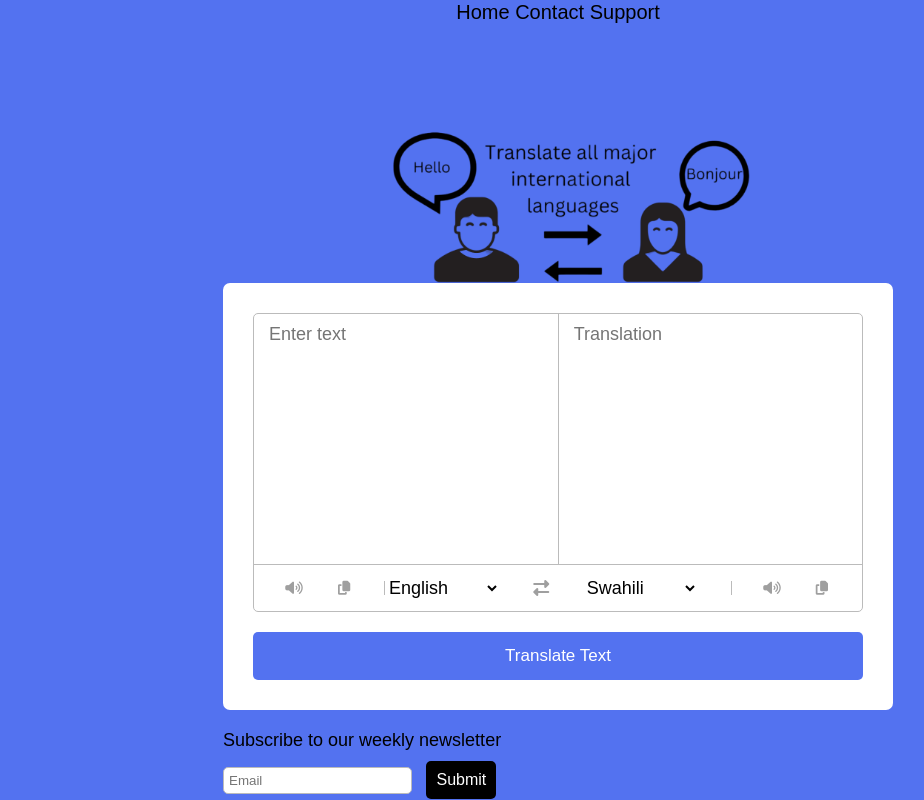
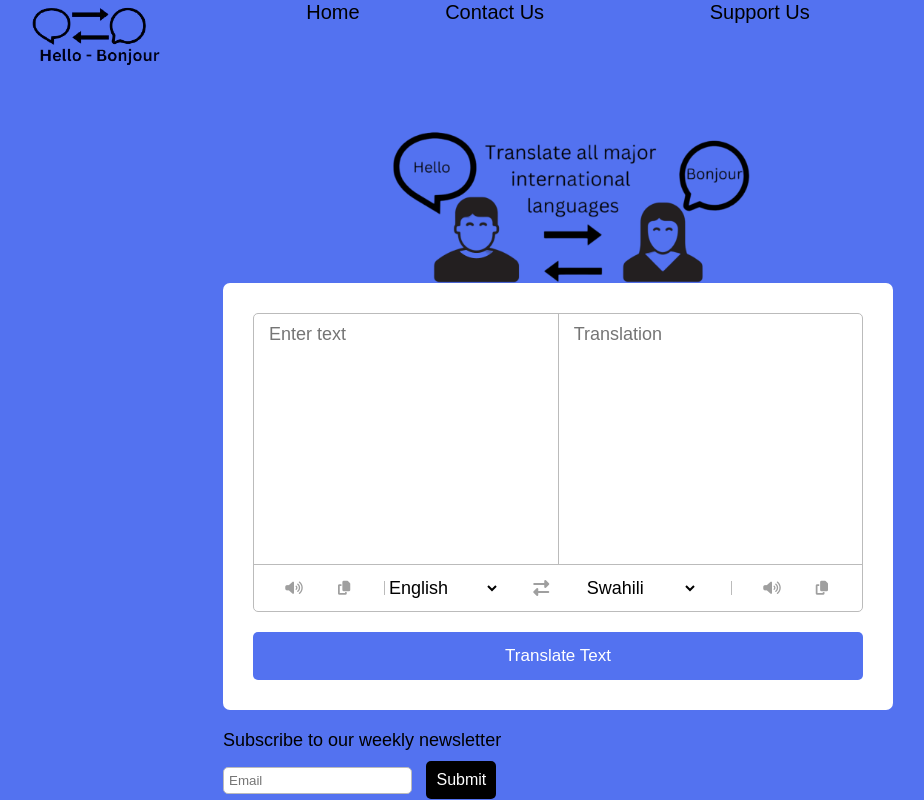
Before and after one commit to Peter00010/Phase-1-project, a plain HTML site: page index.html in a window 1280 px wide. Shown: the whole page, without its empty margins (82-1006 px from the left). Drawn offline with Linux system fonts and the light colour scheme.

Commit message:
One of the last commits

```diff
--- a/index.html
+++ b/index.html
@@ -14,14 +14,18 @@
 
   <body>
 
+    <div class="logo">
+      <img src="./images/logo.png">
+    </div>
+
   <nav class="navbar navbar-expand-lg navbar-light bg-light">
 
     </button>
     <div class="collapse navbar-collapse" id="navbarNavAltMarkup">
       <div class="navbar-nav">
         <a class="nav-item nav-link active" href="#">Home <span class="sr-only">(current)</span></a>
-        <a class="nav-item nav-link" href="#">Contact<a>
-        <a class="nav-item nav-link" href="#">Support<a>
+        <a class="nav-item nav-link" href="#">Contact Us<a>
+        <a class="nav-item nav-link" href="#">Support Us<a>
       </div>
     </div>
   </nav>
--- a/style.css
+++ b/style.css
@@ -44,6 +44,7 @@ body {
 .illustrate img {
   height: 400px;
   padding-left: 150px;
+
 }
 
 .container {
@@ -199,7 +200,7 @@ li,
 
 /* Additional styling for top links */
 .top-links a {
-  margin-left: 20px;
+  margin-left: 90px;
   color: black;
   transition: 0.4s ease-in-out;
 }
@@ -207,3 +208,14 @@ li,
 .top-links a:hover {
   color: white;
 }
+
+
+.navbar-nav a{
+  padding-left: 80px;
+}
+
+.logo img{
+  height: 300px;
+  position: absolute;
+  top: -115px;
+}
```
Also changed, not shown: images/logo.png (added).
